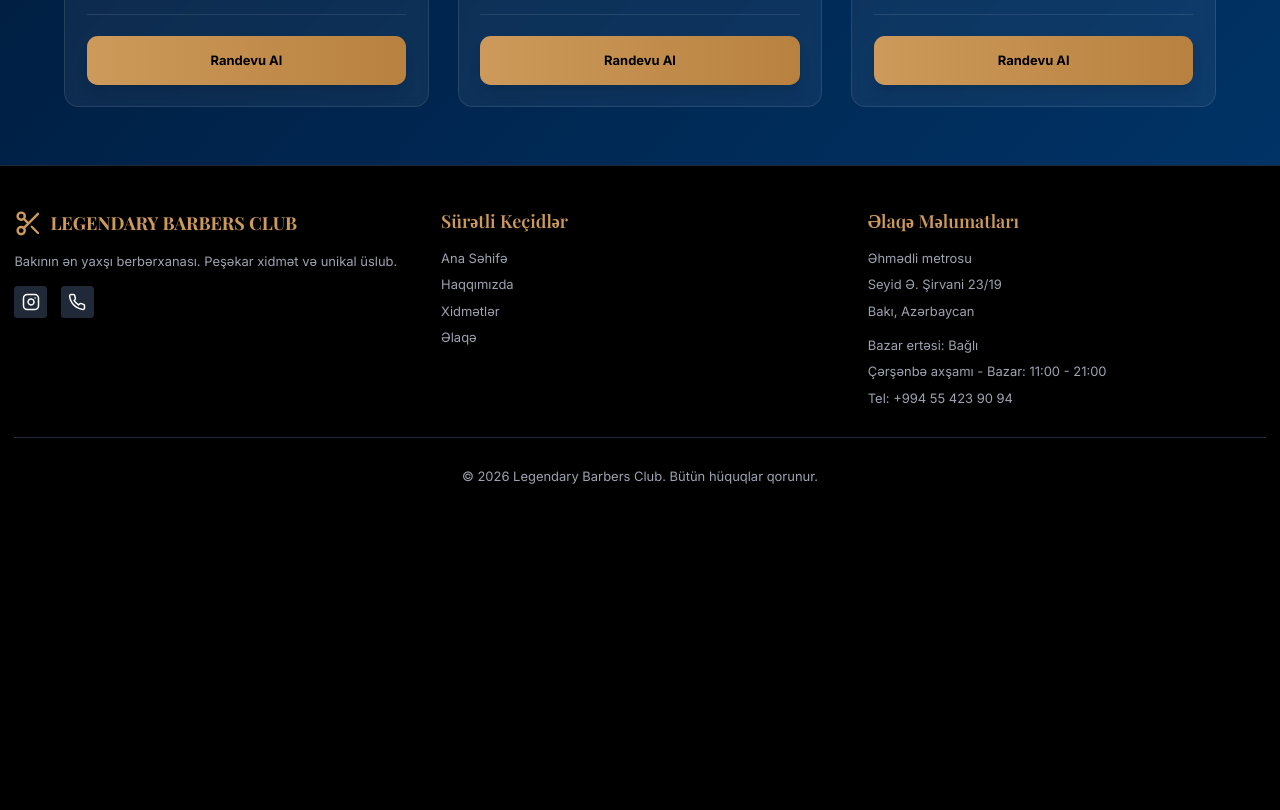
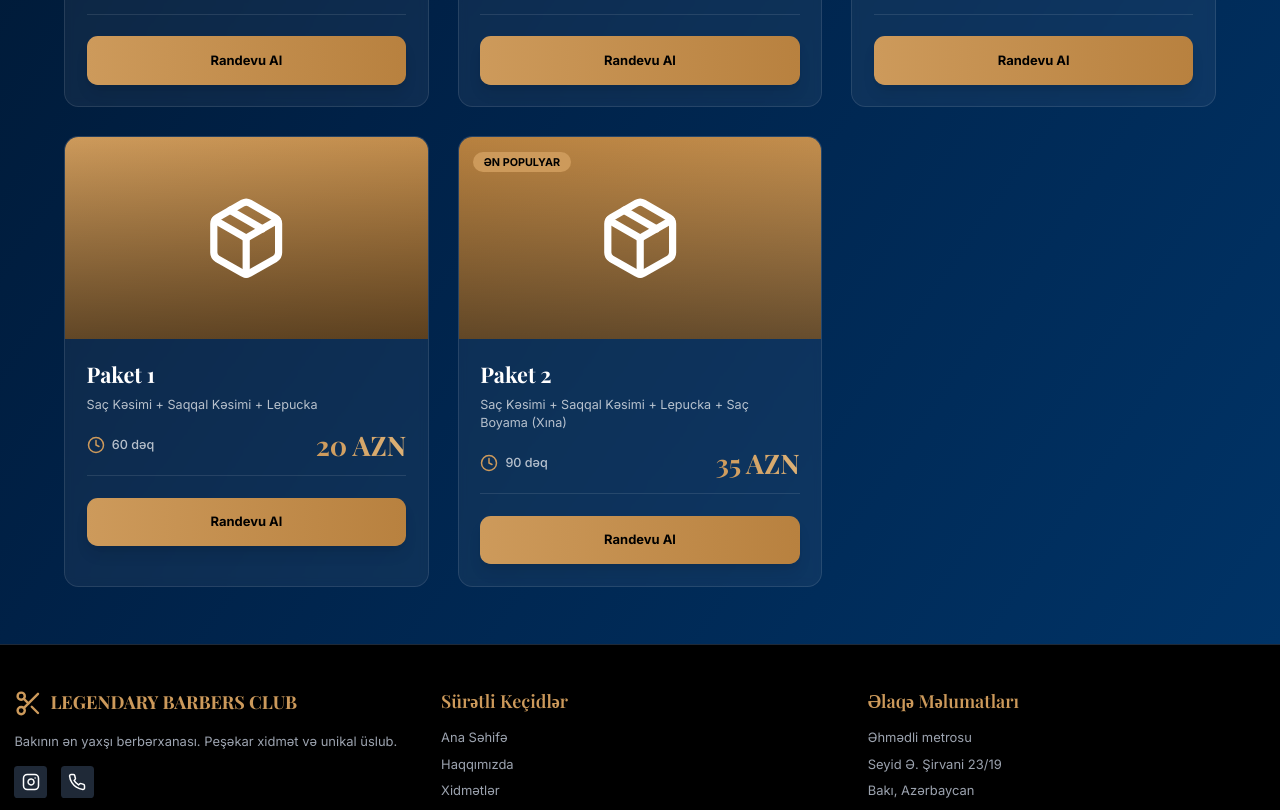
Before and after one commit to yxm011/sananbarber, a React (Vite) app: page /sananbarber/randevu in a window 1280 px wide. Shown: the part 1220-2030 px from the top of the page. Before the commit the page ends 1749 px from the top, so only its background shows below. Built offline with nearby package versions, Linux system fonts and the light colour scheme.

Commit message:
Add Paket 1 and Paket 2 to booking system with direct navigation

```diff
--- a/src/components/Services.jsx
+++ b/src/components/Services.jsx
@@ -1,7 +1,11 @@
 import React from 'react'
 import { Scissors, Sparkles, Package } from 'lucide-react'
 
+import { useNavigate } from 'react-router-dom'
+
 const Services = ({ onBookAppointment }) => {
+  const navigate = useNavigate()
+
   const services = [
     {
       icon: Scissors,
@@ -49,6 +53,7 @@
 
   const packages = [
     {
+      id: 'paket-1',
       icon: Package,
       title: 'Paket 1',
       price: '20 AZN',
@@ -56,6 +61,7 @@
       popular: false
     },
     {
+      id: 'paket-2',
       icon: Package,
       title: 'Paket 2',
       price: '35 AZN',
@@ -137,7 +143,7 @@
                   ))}
                 </ul>
                 <button
-                  onClick={onBookAppointment}
+                  onClick={() => navigate(`/randevu/${pkg.id}`)}
                   className={`w-full py-3 rounded font-semibold transition-all ${
                     pkg.popular
                       ? 'bg-gold hover:bg-gold-dark text-black'
--- a/src/pages/BookingPage.jsx
+++ b/src/pages/BookingPage.jsx
@@ -1,6 +1,6 @@
 import React, { useEffect, useState } from 'react'
 import { useNavigate, useParams } from 'react-router-dom'
-import { ArrowLeft, Clock, Scissors, Sparkles } from 'lucide-react'
+import { ArrowLeft, Clock, Scissors, Sparkles, Package } from 'lucide-react'
 import Navigation from '../components/Navigation'
 import Footer from '../components/Footer'
 
@@ -72,6 +72,29 @@
       calLink: 'sananaliyev/kenar-xetlerin-temizlenmesi',
       icon: Scissors,
       color: 'bg-gradient-to-br from-oxford-light to-oxford'
+    },
+    {
+      id: 'paket-1',
+      name: 'Paket 1',
+      nameAz: 'paket 1',
+      duration: '60 dəq',
+      price: '20 AZN',
+      calLink: 'sananaliyev/paket-1',
+      icon: Package,
+      color: 'bg-gradient-to-br from-gold to-gold-dark',
+      description: 'Saç Kəsimi + Saqqal Kəsimi + Lepucka'
+    },
+    {
+      id: 'paket-2',
+      name: 'Paket 2',
+      nameAz: 'paket 2',
+      duration: '90 dəq',
+      price: '35 AZN',
+      calLink: 'sananaliyev/paket-2',
+      icon: Package,
+      color: 'bg-gradient-to-br from-gold-dark to-gold',
+      description: 'Saç Kəsimi + Saqqal Kəsimi + Lepucka + Saç Boyama (Xına)',
+      popular: true
     }
   ]
 
@@ -191,6 +214,15 @@
                   onClick={() => handleServiceSelect(service)}
                   style={{ animationDelay: `${index * 100}ms` }}
                 >
+                  {/* Popular Badge */}
+                  {service.popular && (
+                    <div className="absolute top-4 left-4 z-20">
+                      <span className="bg-gold text-black px-3 py-1 rounded-full text-xs font-bold">
+                        ƏN POPULYAR
+                      </span>
+                    </div>
+                  )}
+
                   {/* Decorative corner accent */}
                   <div className="absolute top-0 right-0 w-20 h-20 bg-gradient-to-br from-gold/20 to-transparent rounded-bl-full"></div>
 
@@ -205,10 +237,14 @@
                     <h4 className="text-2xl font-heading font-bold text-white mb-2 group-hover:text-gold transition-colors">
                       {service.name}
                     </h4>
-                    <p className="text-sm text-white/60 italic mb-6">{service.nameAz}</p>
+                    {service.description ? (
+                      <p className="text-sm text-white/70 mb-4">{service.description}</p>
+                    ) : (
+                      <p className="text-sm text-white/60 italic mb-6">{service.nameAz}</p>
+                    )}
 
                     {/* Info Row */}
-                    <div className="flex items-center justify-between mb-6 pb-4 border-b border-white/10">
+                    <div className={`flex items-center justify-between pb-4 border-b border-white/10 ${service.description ? 'mb-6' : 'mb-6'}`}>
                       <div className="flex items-center gap-2 text-white/70">
                         <Clock className="w-5 h-5 text-gold" />
                         <span className="text-sm font-medium">{service.duration}</span>
```
